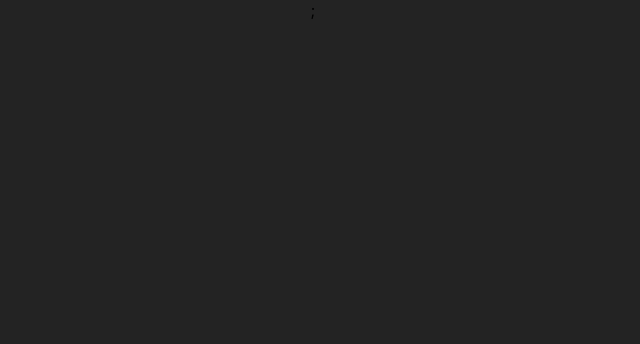
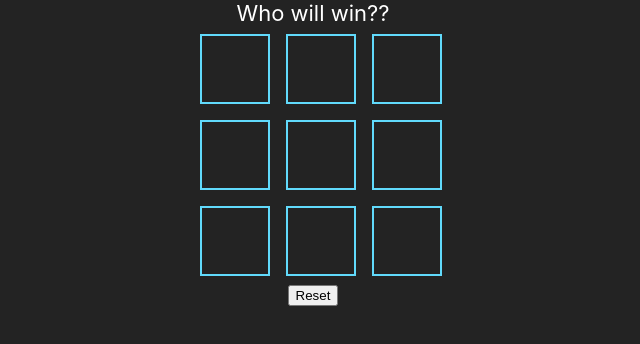
Before and after one commit to pmosscs/tic-tac-toe, a React (Create React App) app: page / in a window 1280 px wide. Shown: the top 344 px of the page, without its empty margins (327-967 px from the left). Built offline with nearby package versions, Linux system fonts and the light colour scheme.

Commit message:
finished project - add tie checker?

```diff
--- a/src/App.js
+++ b/src/App.js
@@ -3,18 +3,52 @@
 import Square from "./components/Square";
 
 function App() {
-  const [squares, setSquares] = useState("", "", "", "", "", "", "", "", "");
+  const [squares, setSquares] = useState(["", "", "", "", "", "", "", "", ""]);
   const [player, setPlayer] = useState(true);
+
+  const handleClick = () => {
+    setSquares(["", "", "", "", "", "", "", "", ""]);
+    setPlayer(true);
+  };
+
+  const calculateWinner = (array) => {
+    const lines = [
+      [0, 1, 2],
+      [3, 4, 5],
+      [6, 7, 8],
+      [0, 3, 6],
+      [1, 4, 7],
+      [2, 5, 8],
+      [0, 4, 8],
+      [2, 4, 6],
+    ];
+    for (let i = 0; i < lines.length; i++) {
+      const [a, b, c] = lines[i];
+      if (array[a] && array[a] === array[b] && array[a] === array[c]) {
+        return `${array[a]} is the winner!`;
+      }
+    }
+    return "Who will win??";
+  };
 
   return (
     <div className="App">
+      <span>{calculateWinner(squares)}</span>
+      <div className="container">
+        {squares.map((val, i) => {
+          return (
             <Square
+              squareValue={val}
+              index={i}
               player={player}
               setPlayer={setPlayer}
               squares={squares}
               setSquares={setSquares}
             />
-      ;
+          );
+        })}
+      </div>
+      <button onClick={handleClick}>Reset</button>
     </div>
   );
 }
--- a/src/components/Square.jsx
+++ b/src/components/Square.jsx
@@ -1,9 +1,25 @@
 import React from "react";
 
 function Square(props) {
+    const handleClick = () => {
+        if (!props.squareValue) {
+            if (props.player) {
+                props.squares.splice(props.index, 1, "X")
+                props.setSquares(props.squares);
+                props.setPlayer(!props.player);
+            } else {
+                props.squares.splice(props.index, 1, "O");
+                props.setSquares(props.squares);
+                props.setPlayer(!props.player);
+            }
+
+        }
+    }
     return (
-        console.log(props.squares, props.player)
+        <div className="square" onClick={handleClick}>{props.squareValue === "O" ? <p>O</p>  : props.squareValue}</div>
     )
 }
 
 export default Square;
+
+// props.squareValue == 0 && props.player == true
```
Lines whose indentation alone changed are shown as unchanged.
